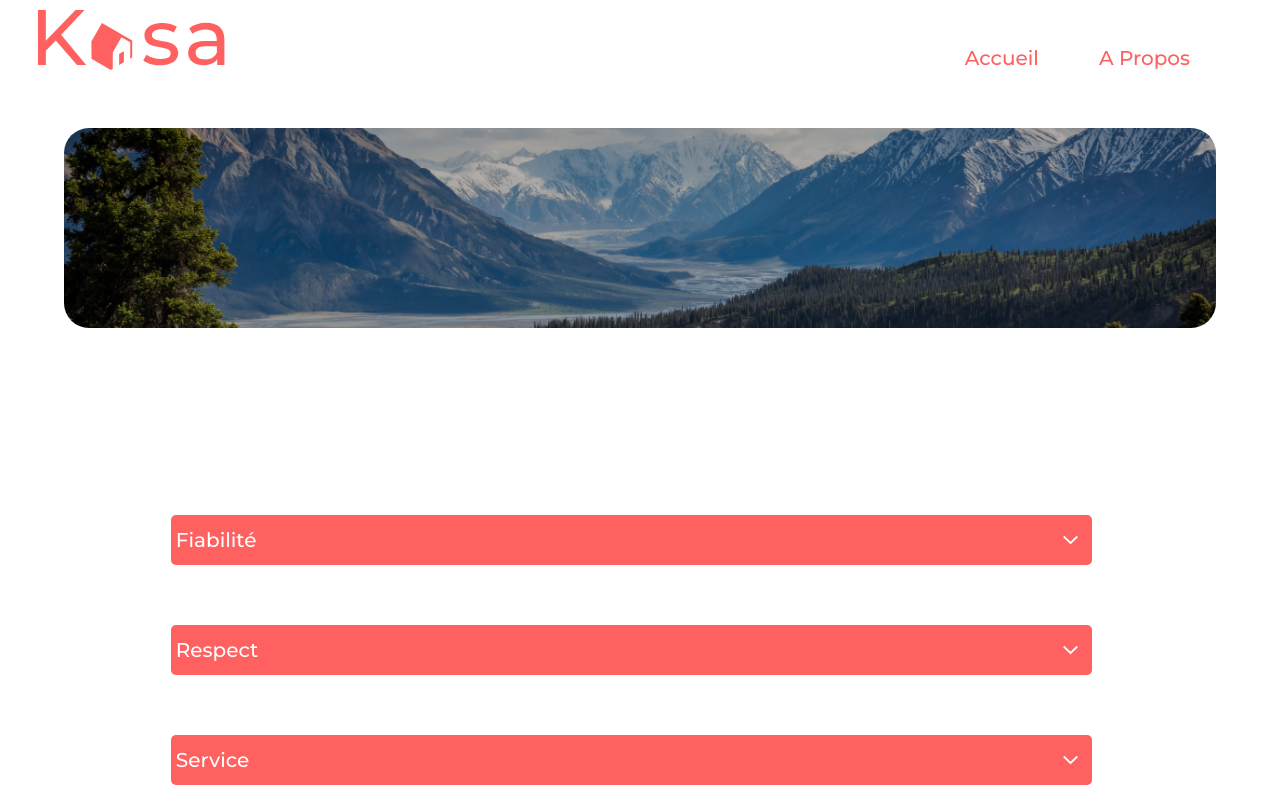
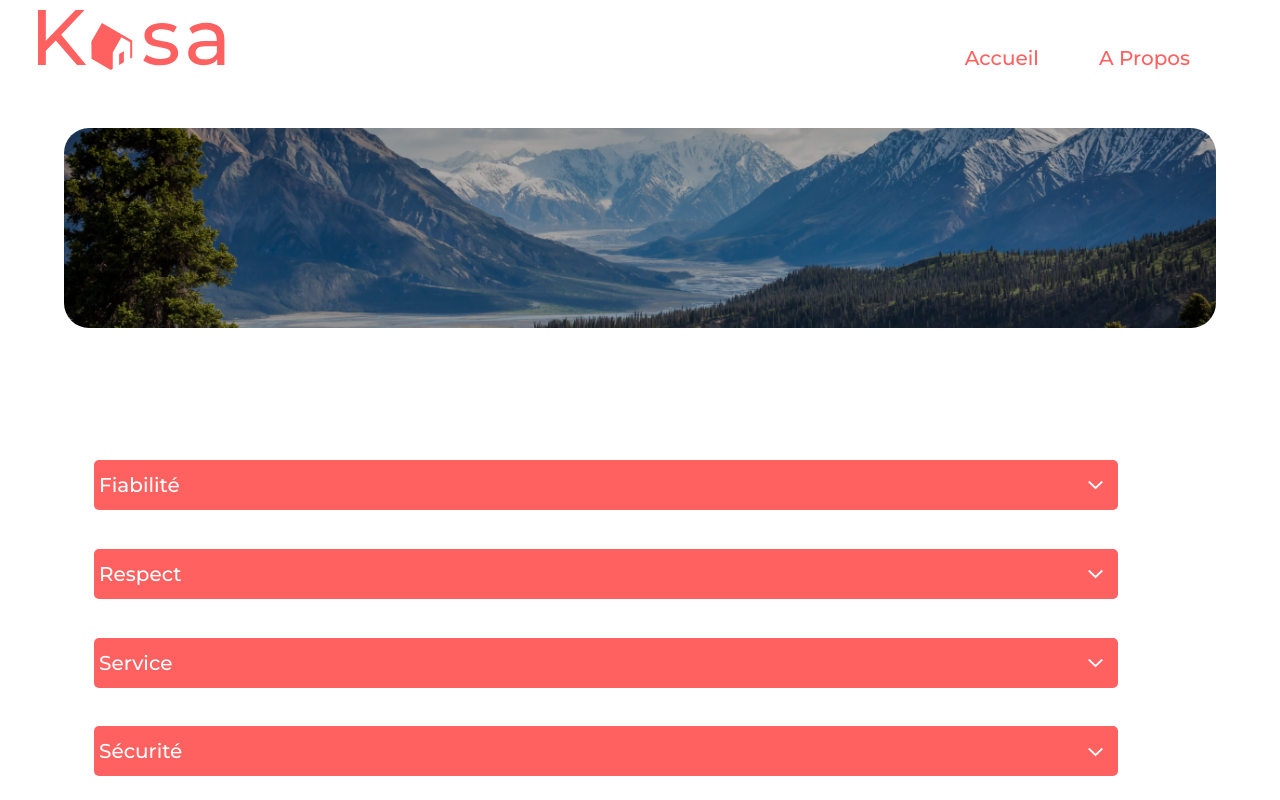
Before and after one commit to NesrineYAH/Kasa-app, a React (Create React App) app: page /#/about in a window 1280 px wide. Shown: the top 800 px of the page. Built offline with nearby package versions, Linux system fonts and the light colour scheme.

Commit message:
Mise en place media queiry

```diff
--- a/src/components/Collapse/collapse.js
+++ b/src/components/Collapse/collapse.js
@@ -24,8 +24,8 @@ const Collapse = ({ title, content }) => {
     // </div>
 
     <div className="collapseDisply__container">
-      <div className="collapseDisply__title" >
-        <h2 className="title"  onClick={display}>
+      <div className="collapseDisply__title">
+        <h2 className="title" onClick={display}>
           {title}
           <img
             className={Open ? "arrow arrow__up" : "arrow arrow__down"}
--- a/src/styles/components/Collapse.scss
+++ b/src/styles/components/Collapse.scss
@@ -1,22 +1,21 @@
 .collapse {
     width: 95%;
-    height: 100%;
     padding: 30px;
     position: absolute;
     left: 0.5%;
-    top: 35%;
+    top: 50%;
     @include small-radius;
     @include flex-center;
 
 
     @media screen and (max-width: $medium) {
-        width: 90%;
+        width: 100%;
         left: 0%;
     }
 
     @media screen and (max-width: $large) {
-        width: 90%;
-        left: 2%;
+        width: 100%;
+        left: -5%;
     }
 
     @media screen and (max-width: $small) {
@@ -30,8 +29,6 @@
 
 .collapseDisply {
     width: $collapseWidth;
-    gap: 25px;
-
 
     @media screen and (max-width: $small) {
         width: 100%;
@@ -46,13 +43,15 @@
     }
 
     &__container {
-        height: 70px;
-        @include small-radius; //06/06
-        margin-bottom: 40px;
+        // margin-bottom: 20px;
         border-radius: 5px;
         display: flex;
         flex-direction: column;
         justify-content: center;
+
+        @media screen and (max-width: $small) {
+            width: 100%;
+        }
 
     }
 
@@ -65,19 +64,15 @@
         cursor: pointer;
         @include flex-page-logement;
         margin-top: 30px;
-        margin-bottom: 0px;
+        margin-bottom: 12px;
         padding: 5px;
         border-radius: 5px;
-        // align-items: center;
-        position: relative;
-        z-index: 1;
 
         @media screen and (max-width: $small) {
-            width: 90%;
+            width: 100%;
         }
 
         .title {
-
             width: 99%;
             align-items: center;
             @include font(20px, 500);
@@ -110,40 +105,36 @@
 
     &__content {
         width: 100%;
-        background-color: #E3E3E3;
-        animation: slide 1s ease-in;
-        margin-top: -1rem;
+        background-color: $secondary-color;
+        margin-top: -1.2rem;
         margin-bottom: 1rem;
         position: relative;
         z-index: -1;
         border-radius: 5px;
+        animation: slide 1s ease-in-out;
+        -webkit-animation: slide 1s ease-in-out;
+
+        p {
+            @include font(16px, 400);
+            color: $primary-color;
+            padding-left: 5px;
+            padding-top: 10px;
+            line-height: 25px;
+        }
     }
+}
 
 
-    p {
-        @include font(16px, 500);
-        color: $primary-color;
-        background-color: $secondary-color;
-        @include small-radius;
-        padding-left: 10px;
-        padding-top: 10px;
-        line-height: 25px;
-
-    }
-
-}
-
 @keyframes slide {
-
     0% {
         overflow: hidden;
-        // max-height: 0%;
+        max-height: 0%;
         opacity: 0;
     }
 
     50% {
         opacity: 1;
-        // max-height: 100%;
+        max-height: 100%;
     }
 
     100% {
--- a/src/styles/components/FicheLogements.scss
+++ b/src/styles/components/FicheLogements.scss
@@ -21,11 +21,10 @@
   flex-direction: column;
   justify-content: center;
   width: 96%;
-  margin-top: 4%;
+  // margin-top: 2%;
 }
 
 .informations {
-
   @include flex-page-logement;
   width: 100%;
 
@@ -36,7 +35,7 @@
     &__title {
       @include flex-column;
       margin-bottom: 15px;
-      @include font(30px, 600);
+      @include font(35px, 600);
 
       .titre_logement {
         margin-left: 5px;
@@ -56,27 +55,24 @@
     }
 
     &__tags {
-
       display: flex;
       flex-wrap: wrap;
     }
   }
 
   .informations__proprietaire {
-    display: flex;
-    flex-direction: row;
-    justify-content: space-between;
+    @include flex-page-logement;
 
 
     &__nom-propre {
-      @extend %flex-rowCenter;
+      margin-bottom: 50px;
 
       .Host__name {
         @include font(18px, 500);
-        font-style: normal;
         text-align: right;
         margin-bottom: -58px;
         width: 50px;
+
       }
 
       .Host__img {
@@ -99,7 +95,6 @@
 
     &__rate {
       @include flex-end;
-      margin-top: 125px;
       margin-left: -150px;
 
       .etoile {
@@ -123,26 +118,21 @@
 
 .description-centent {
   width: 96%;
-  height: 100px;
-  display: flex;
+  @include flex-page-logement;
   align-content: center;
-  flex-direction: row;
   flex-wrap: wrap;
-  justify-content: space-between;
-  margin-top: 50px;
 
-  // gap: 20px;
   @media screen and (max-width: $medium) {
     width: 100%;
     margin-top: 30%;
   }
 
   &__description {
-    width: 45%;
+    width: 47%;
   }
 
   &__equipement {
-    width: 48%;
+    width: 47%;
   }
 
   @media screen and (max-width: $small) {
@@ -162,9 +152,5 @@
         width: 96%;
       }
     }
-
-    .Fiche-logement {
-      margin-bottom: 50px;
-    }
   }
 }
--- a/src/styles/components/Footer.scss
+++ b/src/styles/components/Footer.scss
@@ -1,13 +1,14 @@
  .footer {
      @include flex-center;
      width: 100%;
-     max-width: 100%;
+     // max-width: 100%;
      height: 250px;
      position: absolute;
      left: 0;
      right: 0;
-     top: 150%;
-     margin-top: 120%;
+     top: 160%;
+     margin-top: 110%;
+     overflow-y: hidden;
      background-color: $footer-color;
 
      &__text-copyright {
--- a/src/styles/outils/bases.scss
+++ b/src/styles/outils/bases.scss
@@ -10,7 +10,8 @@ body {
     max-width: $max;
     width: 100%;
     background-color: $tertiary-color;
-    //overflow-x: hidden;
+    // overflow-x: hidden;
+
 }
 
 .App {
--- a/src/styles/outils/variable.scss
+++ b/src/styles/outils/variable.scss
@@ -1,7 +1,7 @@
 //Les variables
 
 $primary-color: #ff6060;
-$secondary-color: #E3E3E3;
+$secondary-color: #f0f0f0;
 $tertiary-color: #ffffff;
 $footer-color: #000000;
 $background-color: rgba(0, 0, 0, 0.3);
@@ -14,7 +14,7 @@ $about-background: $background-color url(../../assets/images/banner/aboutBanner.
 $about-background-mobile: $background-color url(../../assets/images/banner/backgroundbannermobile.png);
 $banner-background: $background-color url(../../assets/images/banner/homeBanner.png);
 
-$collapseWidth: 1200px;
+$collapseWidth: 80%;
 $min: 1400px;
 $max: 1600px;
 $breakpoint-desktop: 992px;
```
Also changed, not shown: src/styles/outils/main.css (deleted), src/styles/outils/main.scss (deleted), src/styles/outils/mixins.css (deleted), src/styles/outils/setting.css (deleted), src/styles/outils/variable.css (deleted).
